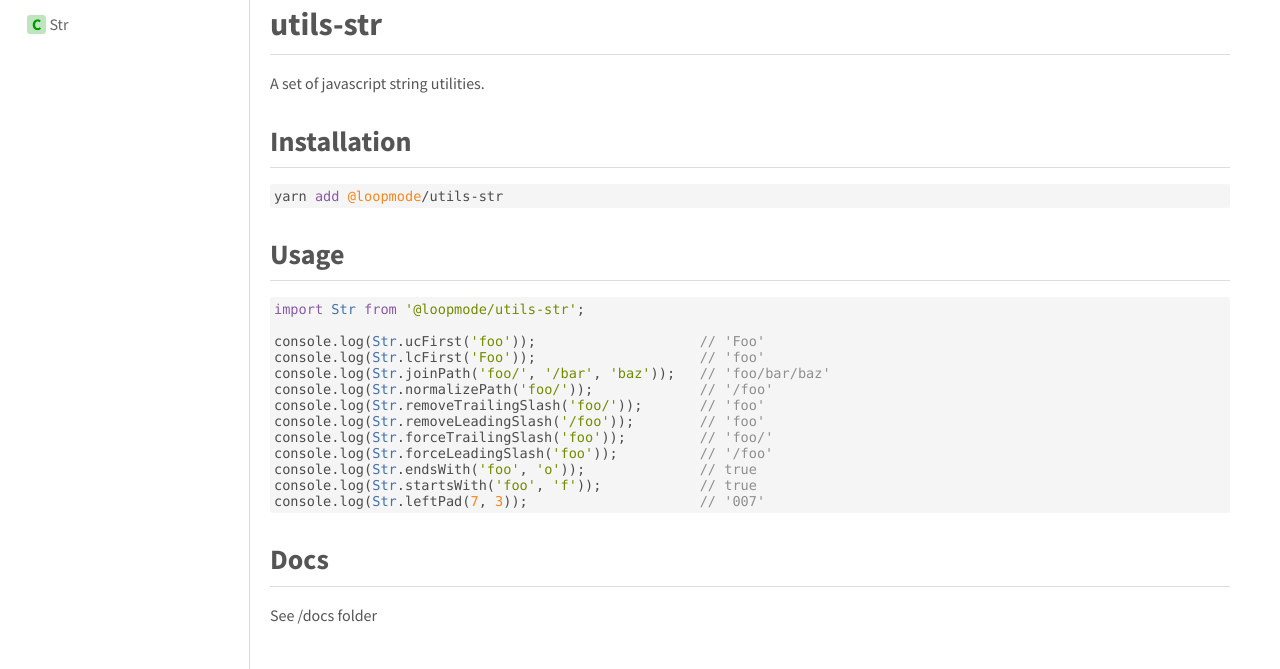
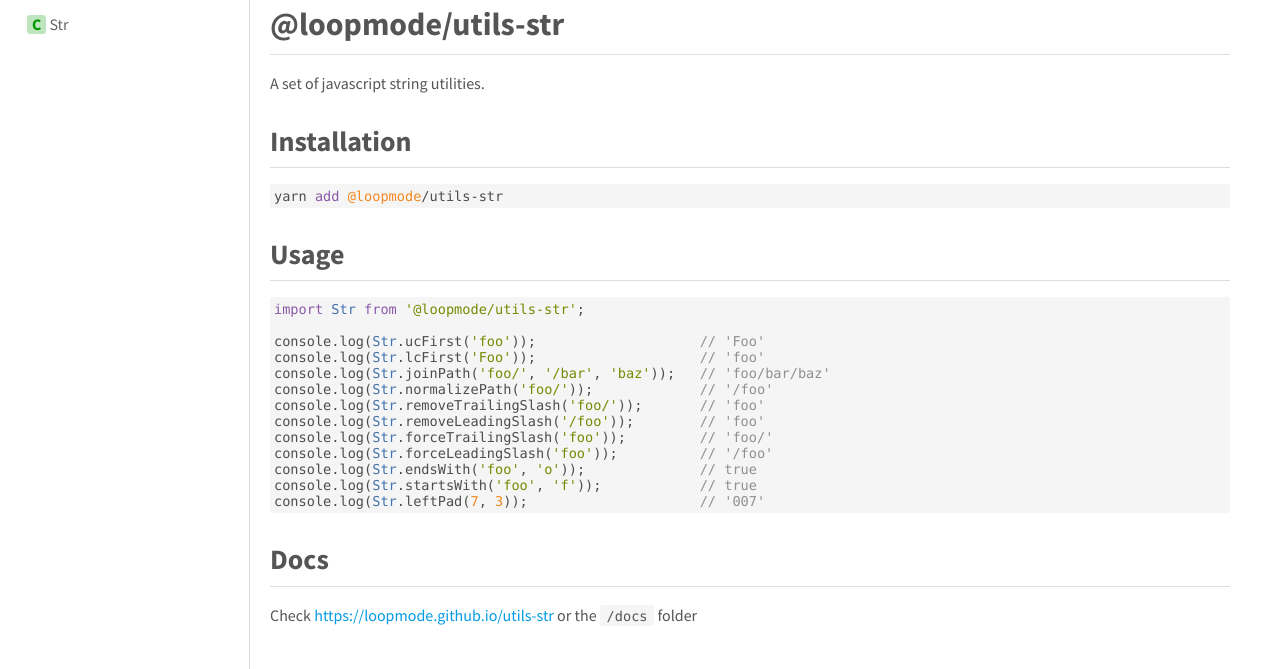
Before and after one commit to loopmode/utils-str, a website: page docs/index.html in a window 1280 px wide. Shown: the part 46-715 px from the top of the page. Drawn offline with Linux system fonts and the light colour scheme.

Commit message:
update docs

```diff
--- a/docs/index.html
+++ b/docs/index.html
@@ -34,7 +34,7 @@
 </div>
 </nav>
 
-<div class="content" data-ice="content"><div data-ice="index" class="github-markdown"><h1 id="utils-str">utils-str</h1><p>A set of javascript string utilities.</p>
+<div class="content" data-ice="content"><div data-ice="index" class="github-markdown"><h1 id="-loopmode-utils-str">@loopmode/utils-str</h1><p>A set of javascript string utilities.</p>
 <h2 id="installation">Installation</h2><pre><code><code class="source-code prettyprint">yarn add @loopmode/utils-str</code>
 </code></pre><h2 id="usage">Usage</h2><pre><code class="lang-javascript"><code class="source-code prettyprint">import Str from &apos;@loopmode/utils-str&apos;;
 
@@ -51,7 +51,7 @@
 console.log(Str.leftPad(7, 3));                     // &apos;007&apos;
 </code>
 </code></pre>
-<h2 id="docs">Docs</h2><p>See /docs folder</p>
+<h2 id="docs">Docs</h2><p>Check <a href="https://loopmode.github.io/utils-str">https://loopmode.github.io/utils-str</a> or the <code>/docs</code> folder</p>
 </div>
 </div>
 
```
Also changed, not shown: docs/index.json (+1 -1 lines).
